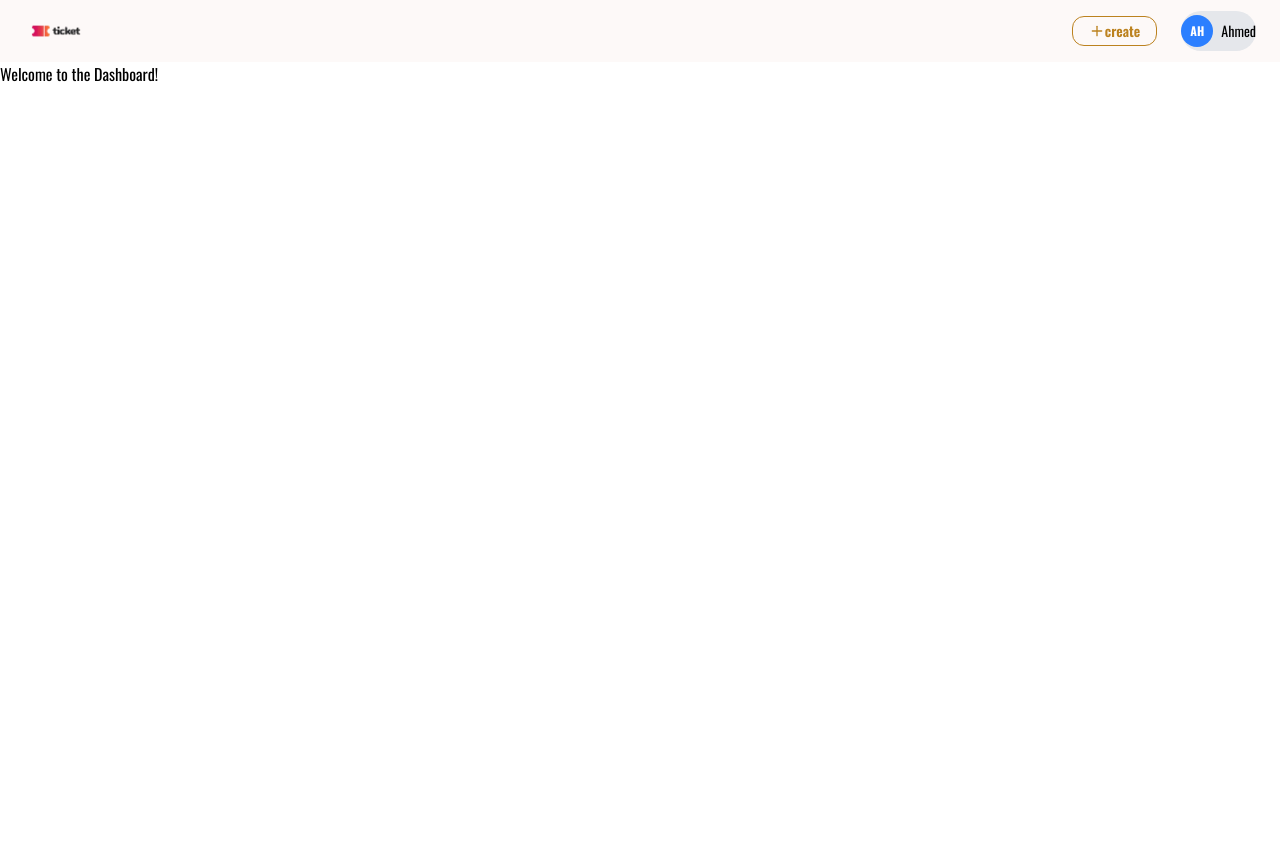
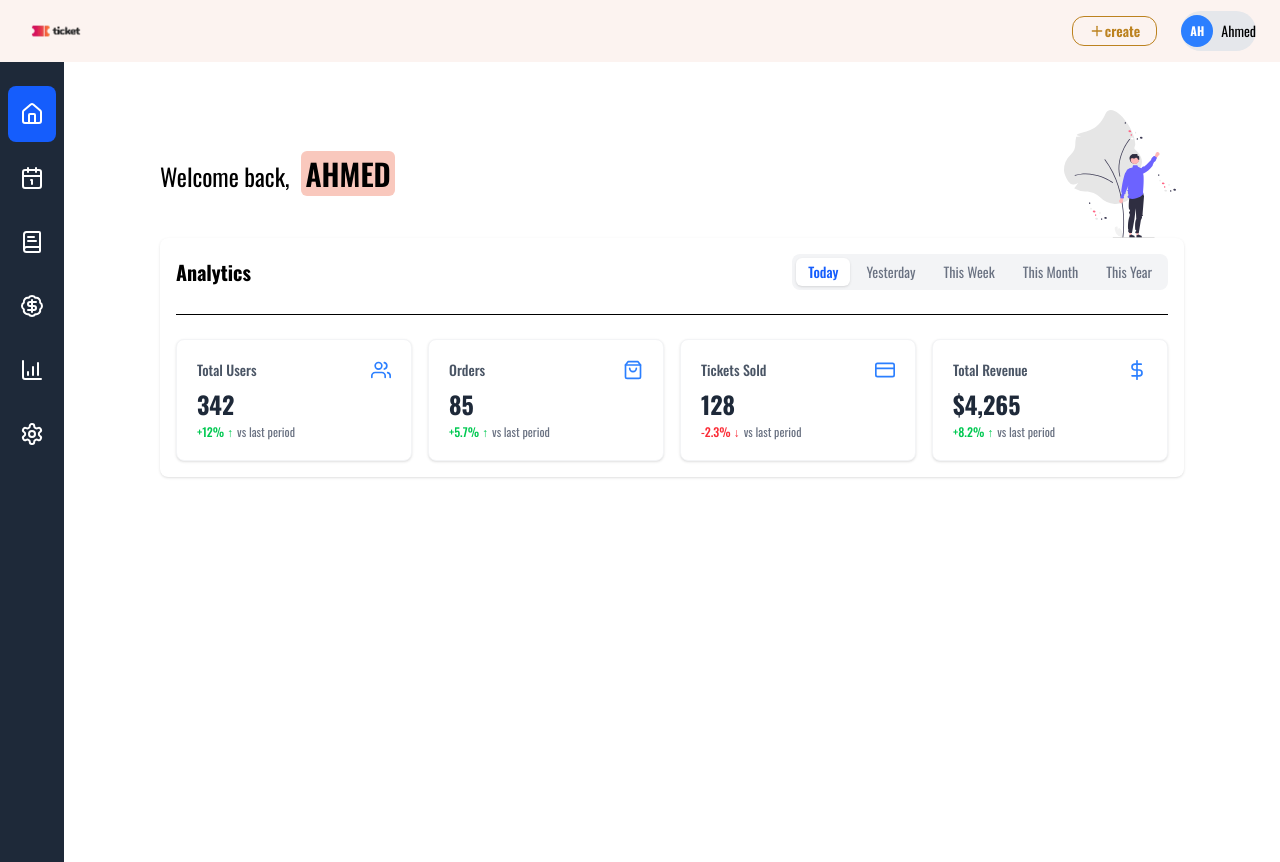
Before and after one commit to ahmed123456787/ticket-event, a React (Vite) app in the folder frontend/: page /organizations/dashboard in a window 1280 px wide. Before the commit the page ends 800 px from the top, so only its background shows below. Built offline with nearby package versions, Linux system fonts and the light colour scheme.

Commit message:
add the stats cards

```diff
--- a/frontend/src/App.tsx
+++ b/frontend/src/App.tsx
@@ -1,6 +1,7 @@
 import { BrowserRouter, Routes, Route } from "react-router-dom";
 import LandingPage from "./pages/LandingPage";
 import DashboardPage from "./pages/DashboardPage";
+import EventsPage from "./pages/EventsPage";
 
 function App() {
   return (
@@ -8,6 +9,7 @@ function App() {
       <Routes>
         <Route path="/" element={<LandingPage />} />
         <Route path="organizations/dashboard" element={<DashboardPage />} />
+        <Route path="/organizations/events" element={<EventsPage />} />
       </Routes>
     </BrowserRouter>
   );
--- /dev/null
+++ b/frontend/src/components/analytics/Analytics.tsx
@@ -0,0 +1,122 @@
+import { useState } from "react";
+import StatCard from "./cards/StatCard";
+import {
+  FiUsers,
+  FiShoppingBag,
+  FiCreditCard,
+  FiDollarSign,
+} from "react-icons/fi";
+
+const Analytics = () => {
+  const [selectedFilter, setSelectedFilter] = useState("today");
+
+  const filters = [
+    { id: "today", label: "Today" },
+    { id: "yesterday", label: "Yesterday" },
+    { id: "week", label: "This Week" },
+    { id: "month", label: "This Month" },
+    { id: "year", label: "This Year" },
+  ];
+
+  // Mock data for demonstration
+  const analyticsData = {
+    today: {
+      users: { value: 342, change: 12, trend: "up" },
+      orders: { value: 85, change: 5.7, trend: "up" },
+      ticketsSold: { value: 128, change: -2.3, trend: "down" },
+      revenue: { value: "$4,265", change: 8.2, trend: "up" },
+    },
+    yesterday: {
+      users: { value: 305, change: 4, trend: "up" },
+      orders: { value: 81, change: -1.2, trend: "down" },
+      ticketsSold: { value: 131, change: 3.5, trend: "up" },
+      revenue: { value: "$3,940", change: -1.8, trend: "down" },
+    },
+    week: {
+      users: { value: 1245, change: 15.3, trend: "up" },
+      orders: { value: 382, change: 11.2, trend: "up" },
+      ticketsSold: { value: 648, change: 9.8, trend: "up" },
+      revenue: { value: "$18,675", change: 12.7, trend: "up" },
+    },
+    month: {
+      users: { value: 4826, change: 23.6, trend: "up" },
+      orders: { value: 1658, change: 17.5, trend: "up" },
+      ticketsSold: { value: 2843, change: 14.2, trend: "up" },
+      revenue: { value: "$78,426", change: 18.3, trend: "up" },
+    },
+    year: {
+      users: { value: 28457, change: 43.2, trend: "up" },
+      orders: { value: 9268, change: 37.8, trend: "up" },
+      ticketsSold: { value: 15643, change: 32.6, trend: "up" },
+      revenue: { value: "$342,896", change: 45.1, trend: "up" },
+    },
+  };
+
+  const currentData =
+    analyticsData[selectedFilter as keyof typeof analyticsData];
+
+  const handleFilterChange = (filterId: string) => {
+    setSelectedFilter(filterId);
+  };
+
+  return (
+    <div className="flex flex-col bg-white p-4 rounded-lg shadow-sm">
+      {/* The analytics title and filter */}
+      <div className="flex flex-col md:flex-row justify-between items-start md:items-center pb-6 border-b">
+        <h2 className="text-xl font-bold mb-4 md:mb-0">Analytics</h2>
+        <div className="flex flex-wrap w-full md:w-auto space-x-1 bg-gray-100 rounded-lg p-1">
+          {filters.map((filter) => (
+            <button
+              key={filter.id}
+              className={`px-3 py-1 text-sm rounded-md transition-all ${
+                selectedFilter === filter.id
+                  ? "bg-white shadow-sm text-blue-600 font-medium"
+                  : "text-gray-500 hover:text-gray-700"
+              }`}
+              onClick={() => handleFilterChange(filter.id)}
+            >
+              {filter.label}
+            </button>
+          ))}
+        </div>
+      </div>
+
+      {/* Stats grid */}
+      <div className="grid grid-cols-1 sm:grid-cols-2 lg:grid-cols-4 gap-4 mt-6">
+        <StatCard
+          title="Total Users"
+          value={currentData.users.value}
+          icon={<FiUsers size={20} />}
+          change={currentData.users.change}
+          trend={currentData.users.trend as "up" | "down" | "neutral"}
+        />
+
+        <StatCard
+          title="Orders"
+          value={currentData.orders.value}
+          icon={<FiShoppingBag size={20} />}
+          change={currentData.orders.change}
+          trend={currentData.orders.trend as "up" | "down" | "neutral"}
+        />
+
+        <StatCard
+          title="Tickets Sold"
+          value={currentData.ticketsSold.value}
+          icon={<FiCreditCard size={20} />}
+          change={currentData.ticketsSold.change}
+          trend={currentData.ticketsSold.trend as "up" | "down" | "neutral"}
+        />
+
+        <StatCard
+          title="Total Revenue"
+          value={currentData.revenue.value}
+          icon={<FiDollarSign size={20} />}
+          change={currentData.revenue.change}
+          trend={currentData.revenue.trend as "up" | "down" | "neutral"}
+        />
+      </div>
+    </div>
+  );
+};
+
+export default Analytics;
--- /dev/null
+++ b/frontend/src/components/analytics/cards/StatCard.tsx
@@ -0,0 +1,41 @@
+interface StatCardProps {
+  title: string;
+  value: string | number;
+  icon?: React.ReactNode;
+  change?: number;
+  trend?: "up" | "down" | "neutral";
+}
+
+const StatCard = ({ title, value, icon, change, trend }: StatCardProps) => {
+  return (
+    <div className="bg-white p-5 rounded-lg shadow-sm border border-gray-100 flex flex-col h-full hover:shadow-md transition-all">
+      <div className="flex items-center justify-between mb-2">
+        <h3 className="text-sm font-medium text-gray-600">{title}</h3>
+        {icon && <div className="text-blue-500">{icon}</div>}
+      </div>
+      <div className="flex-1">
+        <h3 className="text-2xl font-bold text-gray-800 mb-1">{value}</h3>
+        {change !== undefined && (
+          <div className="flex items-center">
+            <span
+              className={`text-xs font-medium ${
+                trend === "up"
+                  ? "text-green-500"
+                  : trend === "down"
+                  ? "text-red-500"
+                  : "text-gray-500"
+              }`}
+            >
+              {change > 0 ? "+" : ""}
+              {change}%{trend === "up" && " ↑"}
+              {trend === "down" && " ↓"}
+            </span>
+            <span className="text-xs text-gray-500 ml-1">vs last period</span>
+          </div>
+        )}
+      </div>
+    </div>
+  );
+};
+
+export default StatCard;
--- /dev/null
+++ b/frontend/src/components/dashboard/Sidebar.tsx
@@ -0,0 +1,86 @@
+import { useState } from "react";
+import { Link } from "react-router-dom";
+import {
+  House,
+  Calendar1,
+  BookText,
+  BadgeDollarSign,
+  ChartColumnIncreasing,
+  Settings,
+} from "lucide-react";
+
+const iconSize = 32;
+const iconStrokeWidth = 2;
+const BASE_ROUTE = "/organizations";
+
+const menuItems = [
+  {
+    title: "Home",
+    icon: <House size={iconSize} strokeWidth={iconStrokeWidth} />,
+    path: "/dashboard",
+  },
+  {
+    title: "Events",
+    icon: <Calendar1 size={iconSize} strokeWidth={iconStrokeWidth} />,
+    path: "/events",
+  },
+  {
+    title: "Orders",
+    icon: <BookText size={iconSize} strokeWidth={iconStrokeWidth} />,
+    path: "/orders",
+  },
+  {
+    title: "Marketing",
+    icon: <BadgeDollarSign size={iconSize} strokeWidth={iconStrokeWidth} />,
+    path: "/marketing",
+  },
+  {
+    title: "Reporting",
+    icon: (
+      <ChartColumnIncreasing size={iconSize} strokeWidth={iconStrokeWidth} />
+    ),
+    path: "/reporting",
+  },
+  {
+    title: "Settings",
+    icon: <Settings size={iconSize} strokeWidth={iconStrokeWidth} />,
+    path: "/settings",
+  },
+];
+
+const Sidebar = () => {
+  const [activeItem, setActiveItem] = useState("Home");
+  const [hoveredItem, setHoveredItem] = useState<string | null>(null);
+
+  return (
+    <div className="bg-gray-800 text-white flex flex-col min-h-screen relative">
+      <nav className="flex-1 overflow-y-auto">
+        <ul className="py-4">
+          {menuItems.map((item) => (
+            <li key={item.title}>
+              <Link
+                to={`${BASE_ROUTE}${item.path}`}
+                className={`flex items-center justify-center m-2 p-3 rounded-lg mb-1 ${
+                  activeItem === item.title
+                    ? "bg-blue-600"
+                    : "hover:bg-gray-700"
+                }`}
+                onClick={() => setActiveItem(item.title)}
+                onMouseEnter={() => setHoveredItem(item.title)}
+                onMouseLeave={() => setHoveredItem(null)}
+              >
+                {item.icon}
+                {hoveredItem === item.title && (
+                  <div className="absolute left-full ml-2 bg-gray-900 px-3 py-1 rounded text-sm ">
+                    {item.title}
+                  </div>
+                )}
+              </Link>
+            </li>
+          ))}
+        </ul>
+      </nav>
+    </div>
+  );
+};
+export default Sidebar;
--- a/frontend/src/index.css
+++ b/frontend/src/index.css
@@ -6,7 +6,7 @@
 }
 :root {
   --bgDarkBlueColor: #222432;
-  --bgBeigeColor: #fdf9f8;
+  --bgBeigeColor: #fcf3f0;
   --bgBeigeHoverColor: #f4e9e1;
 }
 
--- a/frontend/src/layouts/DashboardLayout.tsx
+++ /dev/null
@@ -1,12 +0,0 @@
-import TopBar from "../components/dashboard/TopBar";
-
-const DashboardLayout = ({ children }: { children: React.ReactNode }) => {
-  return (
-    <div className="flex flex-col h-screen ">
-      <TopBar />
-      {children}
-    </div>
-  );
-};
-
-export default DashboardLayout;
--- /dev/null
+++ b/frontend/src/layouts/MainLayout.tsx
@@ -0,0 +1,18 @@
+import TopBar from "../components/dashboard/TopBar";
+import Sidebar from "../components/dashboard/Sidebar";
+
+const MainLayout = ({ children }: { children: React.ReactNode }) => {
+  return (
+    <div className="flex flex-col h-screen">
+      <TopBar />
+      <div className="flex">
+        <div className="w-16">
+          <Sidebar />
+        </div>
+        <main className="flex-1 px-44 sm:px-6 md:px-24  mt-12">{children}</main>
+      </div>
+    </div>
+  );
+};
+
+export default MainLayout;
--- a/frontend/src/pages/DashboardPage.tsx
+++ b/frontend/src/pages/DashboardPage.tsx
@@ -1,10 +1,22 @@
-import DashboardLayout from "../layouts/DashboardLayout";
+import Analytics from "../components/analytics/Analytics";
+import MainLayout from "../layouts/MainLayout";
 
 const DashboardPage = () => {
   return (
-    <DashboardLayout>
-      <div>Welcome to the Dashboard!</div>
-    </DashboardLayout>
+    <MainLayout>
+      <div className="flex flex-col ">
+        <div className="flex items-center justify-between">
+          <h2 className="text-2xl">
+            Welcome back,
+            <span className="bg-[#F9C8BD] ml-3 rounded-md px-1 font-semibold text-3xl">
+              AHMED
+            </span>
+          </h2>
+          <img src="/welcome.svg" alt="Welcome" className="w-32 h-32" />
+        </div>
+        <Analytics />
+      </div>
+    </MainLayout>
   );
 };
 
--- /dev/null
+++ b/frontend/src/pages/EventsPage.tsx
@@ -0,0 +1,10 @@
+import MainLayout from "../layouts/MainLayout";
+const EventsPage = () => {
+  return (
+    <MainLayout>
+      <p>def</p>
+    </MainLayout>
+  );
+};
+
+export default EventsPage;
--- /dev/null
+++ b/frontend/src/pages/OrdersPage.tsx
@@ -0,0 +1,5 @@
+const OrdersPage = () => {
+  return <div>OrdersPage</div>;
+};
+
+export default OrdersPage;
```
Also changed, not shown: frontend/public/welcome.svg (added).
